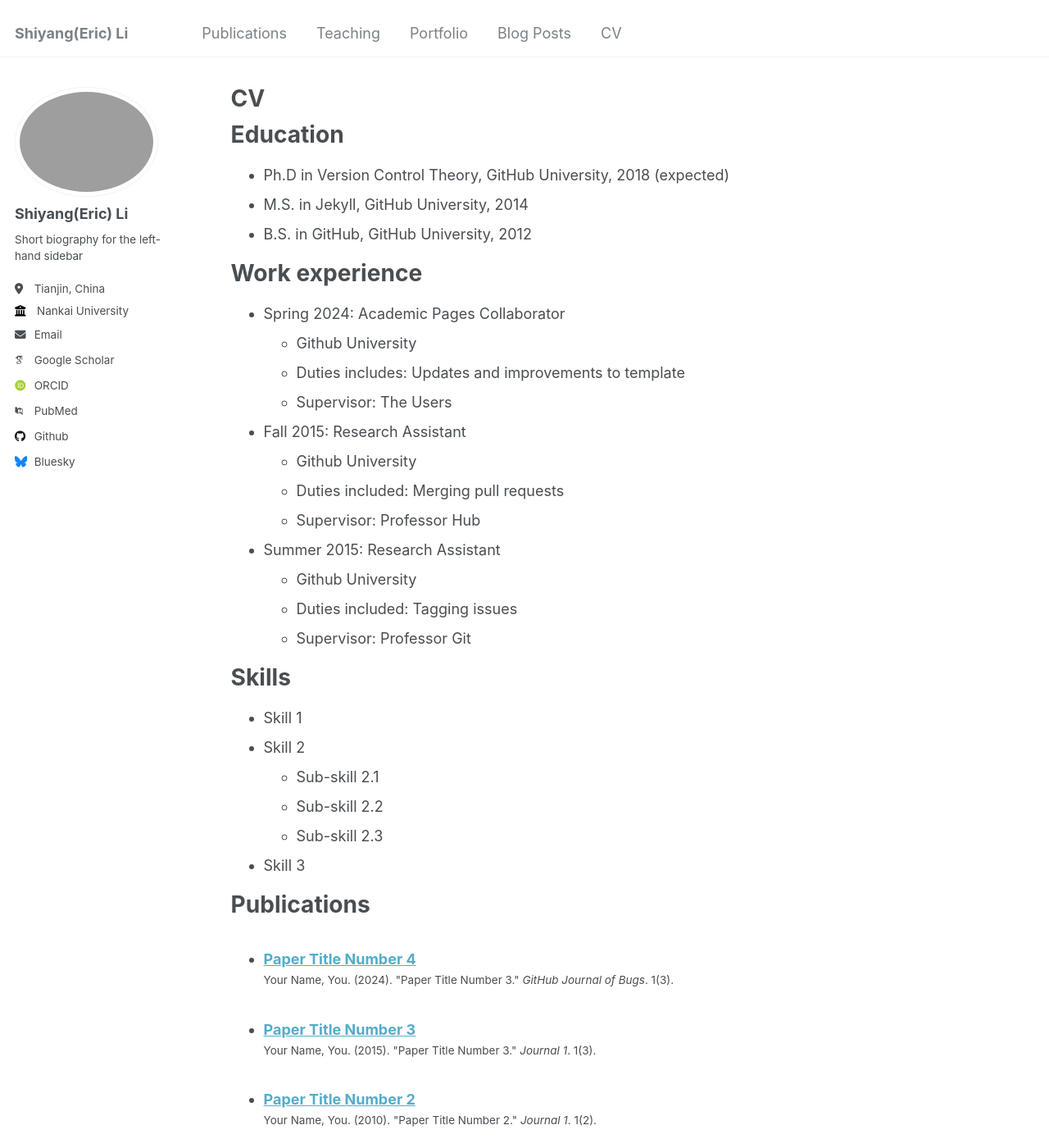
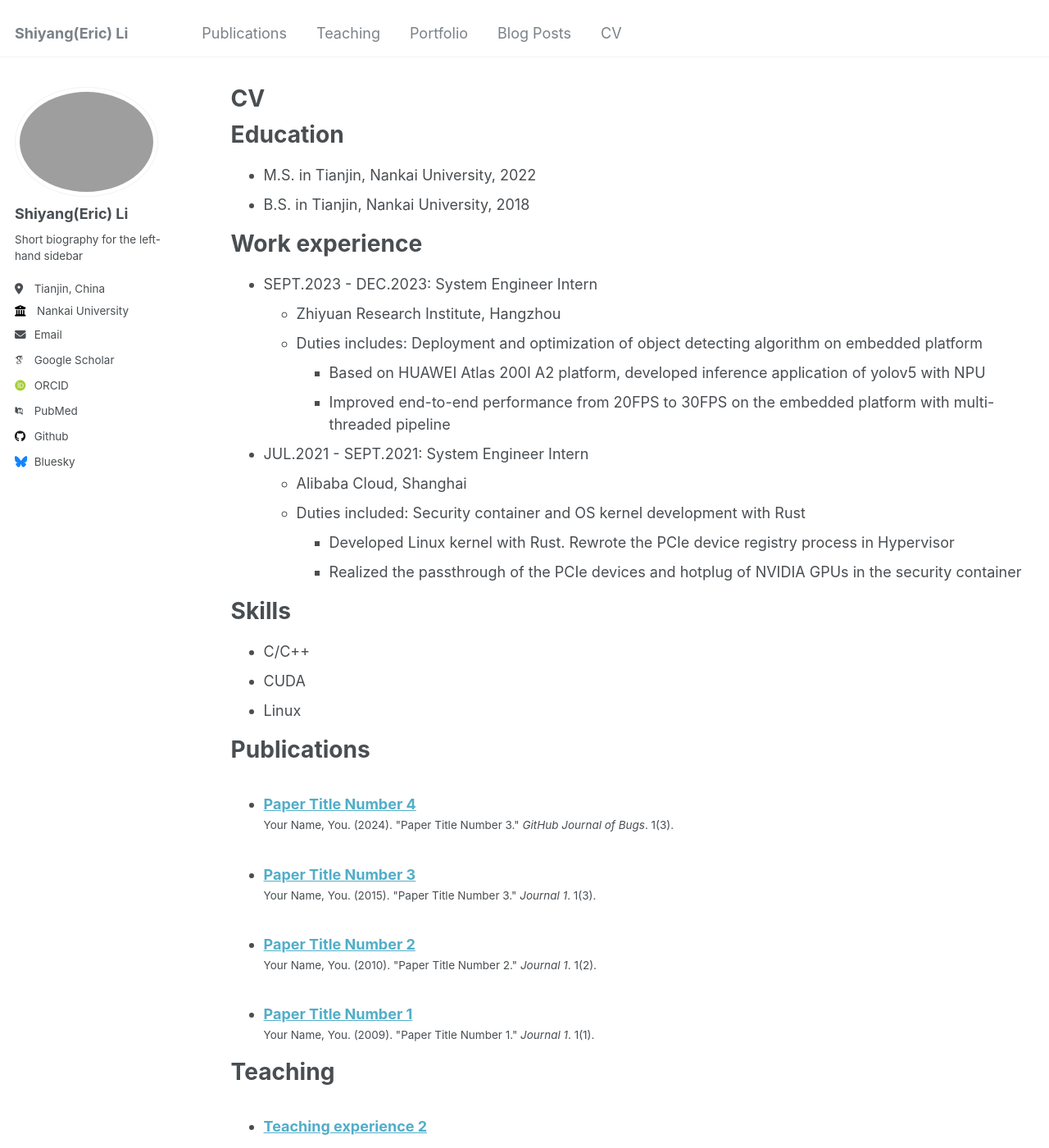
Before and after one commit to NKU-Yang/NKU-yang.github.io, a Jekyll site: the page built from _pages/cv.md, in a window 1280 px wide and 1400 px high. Shown: the whole window at 82% size. Built offline with Jekyll 4.4.1, drawn with Linux system fonts in a browser that asks for light colours; some web fonts are replaced; some of the changed text lies outside the part shown.

Commit message:
Update cv.md

```diff
--- a/_pages/cv.md
+++ b/_pages/cv.md
@@ -11,35 +11,28 @@ redirect_from:
 
 Education
 ======
-* Ph.D in Version Control Theory, GitHub University, 2018 (expected)
-* M.S. in Jekyll, GitHub University, 2014
-* B.S. in GitHub, GitHub University, 2012
+* M.S. in Tianjin, Nankai University, 2022
+* B.S. in Tianjin, Nankai University, 2018
 
 Work experience
 ======
-* Spring 2024: Academic Pages Collaborator
-  * Github University
-  * Duties includes: Updates and improvements to template
-  * Supervisor: The Users
+* SEPT.2023 - DEC.2023: System Engineer Intern
+  * Zhiyuan Research Institute, Hangzhou
+  * Duties includes: Deployment and optimization of object detecting algorithm on embedded platform
+    * Based on HUAWEI Atlas 200I A2 platform, developed inference application of yolov5 with NPU
+    * Improved end-to-end performance from 20FPS to 30FPS on the embedded platform with multi-threaded pipeline
 
-* Fall 2015: Research Assistant
-  * Github University
-  * Duties included: Merging pull requests
-  * Supervisor: Professor Hub
-
-* Summer 2015: Research Assistant
-  * Github University
-  * Duties included: Tagging issues
-  * Supervisor: Professor Git
+* JUL.2021 - SEPT.2021: System Engineer Intern
+  * Alibaba Cloud, Shanghai
+  * Duties included: Security container and OS kernel development with Rust
+    * Developed Linux kernel with Rust. Rewrote the PCIe device registry process in Hypervisor
+    * Realized the passthrough of the PCIe devices and hotplug of NVIDIA GPUs in the security container
 
 Skills
 ======
-* Skill 1
-* Skill 2
-  * Sub-skill 2.1
-  * Sub-skill 2.2
-  * Sub-skill 2.3
-* Skill 3
+* C/C++
+* CUDA
+* Linux
 
 Publications
 ======
@@ -47,18 +40,9 @@ Publications
     {% include archive-single-cv.html %}
   {% endfor %}</ul>
 
-Talks
-======
-  <ul>{% for post in site.talks reversed %}
-    {% include archive-single-talk-cv.html  %}
-  {% endfor %}</ul>
 
 Teaching
 ======
   <ul>{% for post in site.teaching reversed %}
     {% include archive-single-cv.html %}
   {% endfor %}</ul>
-
-Service and leadership
-======
-* Currently signed in to 43 different slack teams
```
